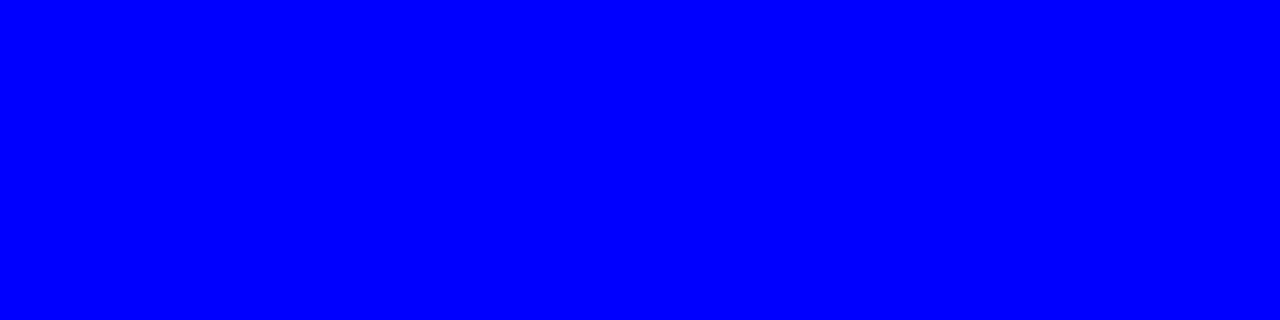
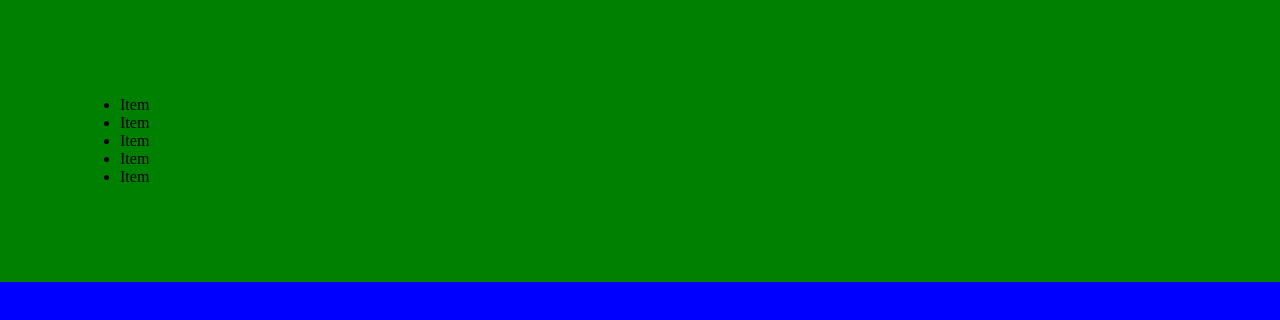
Before and after one commit to AlenaZmitrovich/new-repository, a website: page src/index.html in a window 1280 px wide. Drawn offline with Linux system fonts and the light colour scheme.

Commit message:
added footer block

```diff
--- a/src/index.html
+++ b/src/index.html
@@ -9,6 +9,16 @@
     <link rel="stylesheet" href="./styles/main.css">
 </head>
 <body>
-
+    <footer class="footer">
+        <nav class="navbar">
+            <ul class="navbar__lists">
+            <li class="navbar__list">Item</li>
+            <li class="navbar__list">Item</li>
+            <li class="navbar__list">Item</li>
+            <li class="navbar__list">Item</li>
+            <li class="navbar__list">Item</li>
+        </ul>
+    </nav>
+    </footer>
 </body>
 </html>
--- /dev/null
+++ b/src/styles/_footer.scss
@@ -0,0 +1,6 @@
+.footer{
+    width: 100%;
+
+    background-color: $green-color;
+    padding: $p-5;
+}
--- a/src/styles/_variables.scss
+++ b/src/styles/_variables.scss
@@ -1,3 +1,6 @@
 $primary-color: blue;
+$green-color: green;
 
 $fz-46: 46px;
+
+$p-5: 5rem;
--- a/src/styles/main.scss
+++ b/src/styles/main.scss
@@ -1,2 +1,3 @@
 @import './variables';
 @import './default';
+@import './footer';
```
Also changed, not shown: src/styles/main.css, 1 other file.
